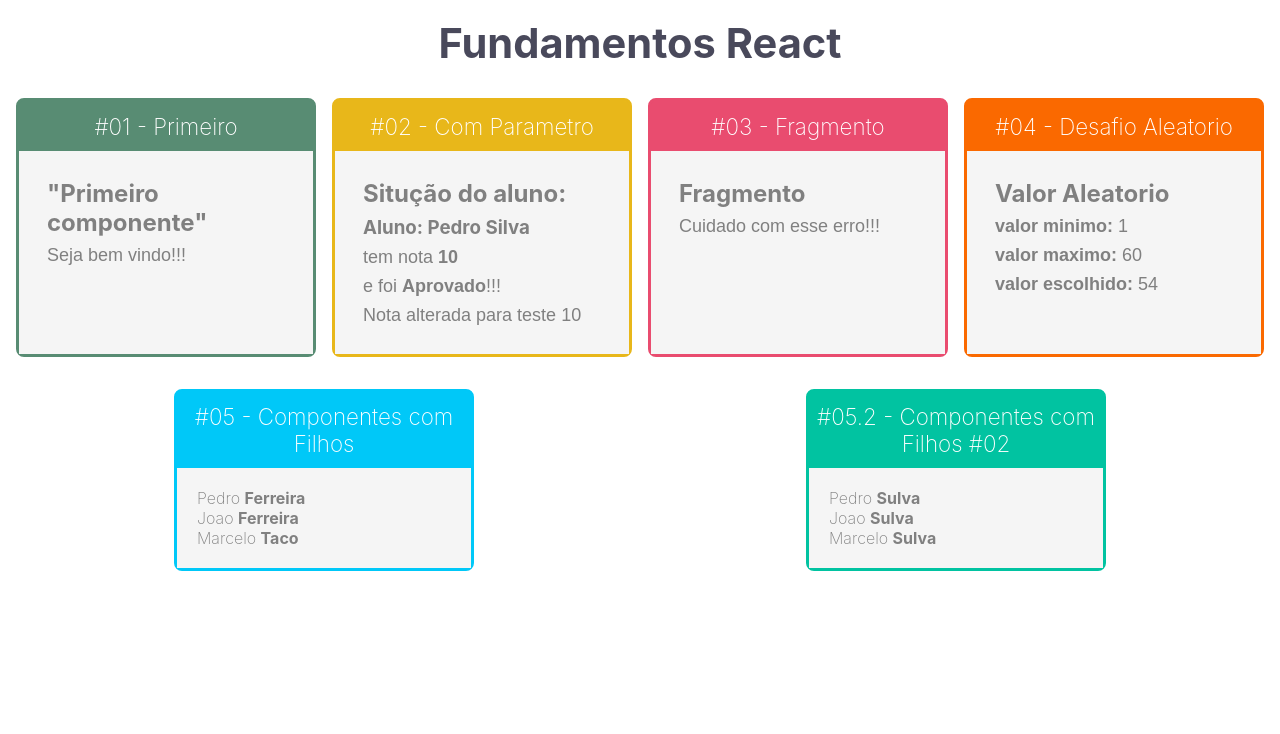
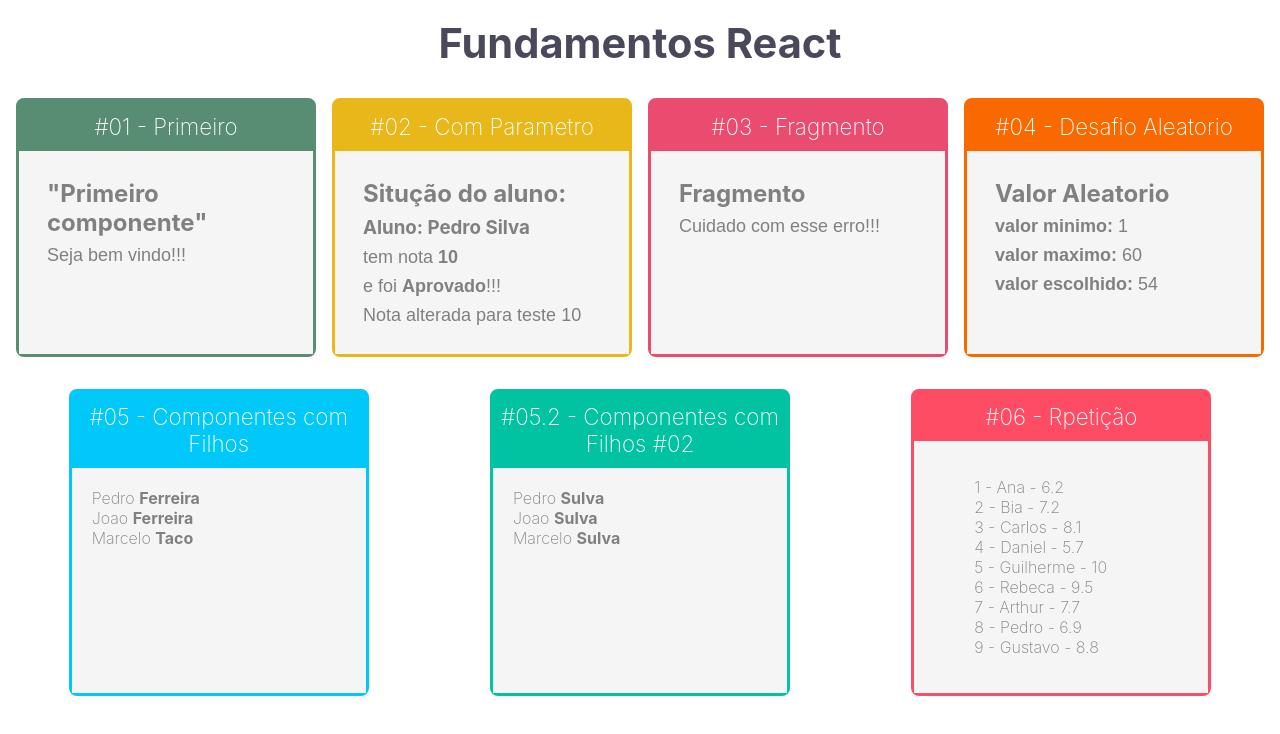
Before and after one commit to mrcomputer2018/primeiro, a React (Create React App) app: page / in a window 1280 px wide. Shown: the top 734 px of the page. Built offline with nearby package versions, Linux system fonts and the light colour scheme.

Commit message:
lista de repeticao #06

```diff
--- a/src/app.jsx
+++ b/src/app.jsx
@@ -8,6 +8,7 @@
 import Familia from "./components/basicos/Familia"
 import Familia02 from "./components/basicos/Familia02"
 import Membro from "./components/basicos/Menbro"
+import ListaAlunos from "./components/repeticao/ListaAlunos"
 
 function App(props) {
     return (
@@ -45,6 +46,10 @@
                         <Membro nome="Marcelo" />
                     </Familia02>
                 </Card>
+
+                <Card titulo="#06 - Rpetição"  color="#FF4C65">
+                    <ListaAlunos></ListaAlunos>
+                </Card>
             </div>
         </div>
     )
--- /dev/null
+++ b/src/components/repeticao/ListaAlunos.jsx
@@ -0,0 +1,26 @@
+import React from "react"
+import alunos from "../../data/alunos"
+
+const ListaAlunos = (props) => {
+   /* console.log(alunos) ; */
+  /*  const li1 = <li>{ alunos[0].id }) - { alunos[0].nome } -> {alunos[0].nota}</li> */
+   //* Map em cima de alunos e para cada aluno vou receber a li com os dados
+   //* de id nome e nota
+   const listaDeAlunos = alunos.map((aluno) => {
+       return <li key={ aluno.id }> { aluno.id } - { aluno.nome } - { aluno.nota } </li>
+   })
+
+   const liStyle = {
+       listStyle: 'none'
+    }
+
+    return (
+        <div>
+            <ul style={ liStyle } >
+                { listaDeAlunos }
+            </ul>
+        </div>
+    )
+}
+
+export default ListaAlunos
--- /dev/null
+++ b/src/data/alunos.js
@@ -0,0 +1,11 @@
+export default [
+    { id: 1, nome: 'Ana', nota: 6.2 },
+    { id: 2, nome: 'Bia', nota: 7.2 },
+    { id: 3, nome: 'Carlos', nota: 8.1 },
+    { id: 4, nome: 'Daniel', nota: 5.7 },
+    { id: 5, nome: 'Guilherme', nota: 10.0 },
+    { id: 6, nome: 'Rebeca', nota: 9.5 },
+    { id: 7, nome: 'Arthur', nota: 7.7 },
+    { id: 8, nome: 'Pedro', nota: 6.9 },
+    { id: 9, nome: 'Gustavo', nota: 8.8 },
+]
```
